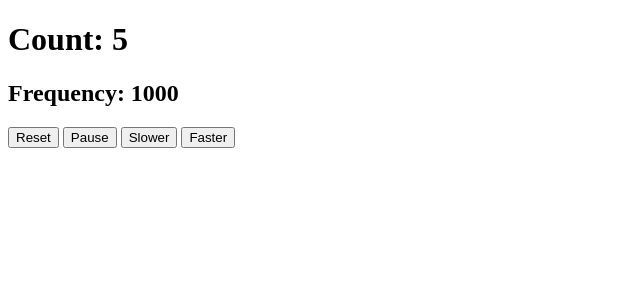
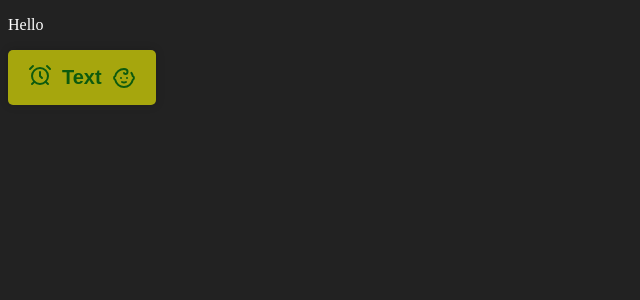
Before and after one commit to roslind-vasantha/svelte-course, a SvelteKit app: page / in a window 1280 px wide. Shown: the top 300 px of the page, without its empty margins (0-640 px from the left). Built offline with nearby package versions, Linux system fonts and the light colour scheme.

Commit message:
feat: :sparkles: Implemented a button component

```diff
--- a/package.json
+++ b/package.json
@@ -16,6 +16,7 @@
 	"devDependencies": {
 		"@eslint/compat": "^1.2.5",
 		"@eslint/js": "^9.18.0",
+		"@lucide/svelte": "^0.535.0",
 		"@sveltejs/adapter-auto": "^6.0.0",
 		"@sveltejs/kit": "^2.16.0",
 		"@sveltejs/vite-plugin-svelte": "^5.0.0",
@@ -25,6 +26,7 @@
 		"globals": "^16.0.0",
 		"prettier": "^3.4.2",
 		"prettier-plugin-svelte": "^3.3.3",
+		"sass-embedded": "^1.89.2",
 		"svelte": "^5.0.0",
 		"svelte-check": "^4.0.0",
 		"typescript": "^5.0.0",
--- /dev/null
+++ b/src/lib/components/Button.svelte
@@ -0,0 +1,109 @@
+<script lang="ts">
+	import type { Snippet } from 'svelte';
+	import type { HTMLButtonAttributes } from 'svelte/elements';
+
+	let isLeftHovered = $state(false);
+
+	type Props = HTMLButtonAttributes & {
+		left?: Snippet<[boolean]>;
+		right?: Snippet;
+		children: Snippet<[]> & Snippet<[boolean]>;
+		size?: 'sm' | 'lg';
+		shadow?: boolean;
+		// bgColor?: string;
+		// textColor?: string;
+	};
+
+	let {
+		left,
+		right,
+		size = 'sm',
+		shadow = false,
+		children,
+		// bgColor,
+		// textColor,
+		...props
+	}: Props = $props();
+</script>
+
+<!-- {#snippet sum(a: number, b: number)}
+	{#snippet bold(x: any)}
+		<b>{x}</b>
+	{/snippet}
+	<span>
+		{a} + {b} = {@render bold(a + b)}
+	</span>
+{/snippet} -->
+
+<!-- {isLeftHovered} -->
+<button class:sm={size === 'sm'} class:lg={size === 'lg'} class:shadow {...props}>
+	{#if left}
+		<div
+			role="presentation"
+			class="left-content"
+			onmouseleave={() => (isLeftHovered = false)}
+			onmouseenter={() => (isLeftHovered = true)}
+		>
+			{@render left(isLeftHovered)}
+		</div>
+	{/if}
+	{@render children(isLeftHovered)}
+
+	{#if right}
+		<div class="right-content"></div>
+
+		{@render right()}
+	{/if}
+</button>
+
+<!-- {@render sum(2, 2)} -->
+
+<style lang="scss">
+	button {
+		border: none;
+		background-color: var(--buttonBgColor, #ff3e00);
+		color: var(--buttonTextColor, #ffffff);
+		padding: 0 20px;
+		height: 45px;
+		font-weight: bold;
+		border-radius: 5px;
+		cursor: pointer;
+		display: flex;
+		align-items: center;
+		justify-content: center;
+
+		&:disabled {
+			opacity: 0.6;
+			cursor: not-allowed;
+		}
+		&:hover {
+			background-image: linear-gradient(rgba(0, 0, 0, 0.4) 0 0);
+		}
+		&:active {
+			background-image: linear-gradient(rgba(255, 255, 255, 0.1) 0 0);
+		}
+		&.sm {
+			height: 45px;
+		}
+		&.lg {
+			height: 55px;
+			font-size: 20px;
+		}
+		&.shadow {
+			box-shadow: 0 0 10px rgba(1, 1, 1, 0.3);
+		}
+
+		.left-content {
+			margin-inline-end: 10px;
+			// :global {
+			// 	svg {
+			// 		stroke: red;
+			// 	}
+			// }
+		}
+
+		.right-content {
+			margin-inline-end: 10px;
+		}
+	}
+</style>
--- a/src/routes/+page.svelte
+++ b/src/routes/+page.svelte
@@ -1,9 +1,67 @@
-<script>
+<script lang="ts">
+	import Button from '$lib/components/Button.svelte';
 	// import DisplayName from '$lib/components/DisplayName.svelte';
 	// import RandomNumber from '$lib/components/RandomNumber.svelte';
-	import Counter from '$lib/components/Counter.svelte';
+	// import Counter from '$lib/components/Counter.svelte';
+
+	import { Search, Baby, AlarmClock } from '@lucide/svelte';
+
+	let html = '<p>Hello</p>';
 </script>
+
+<!-- {#snippet left()}
+	<Search />
+{/snippet} -->
 
 <!-- <DisplayName /> -->
 <!-- <RandomNumber /> -->
-<Counter />
+<!-- <Counter /> -->
+<div class="wrapper">
+	{@html html}
+	<Button
+		size="lg"
+		shadow
+		disabled
+		aria-label="up"
+		--buttonBgColor="yellow"
+		--buttonTextColor="green"
+		onc
+	>
+		{#snippet left(isHovered: boolean)}
+			{#if isHovered}
+				<Search />
+			{:else}
+				<AlarmClock />
+			{/if}
+		{/snippet}
+
+		<!-- Need to find out why it's not working when  -->
+		<!-- {#snippet children(isHovered: boolean)}
+		Text {isHovered}
+	{/snippet} -->
+
+		Text
+		{#snippet right()}
+			<Baby />
+		{/snippet}
+	</Button>
+</div>
+
+<style>
+	:global(body) {
+		background-color: #222;
+	}
+
+	@keyframes --global-move {
+	}
+
+	.wrapper :global {
+		/* button {
+			background-color: blue !important;
+		} */
+
+		p {
+			color: white;
+		}
+	}
+</style>
```
Also changed, not shown: 1 other file (tests, documents, lock files or other folders).
